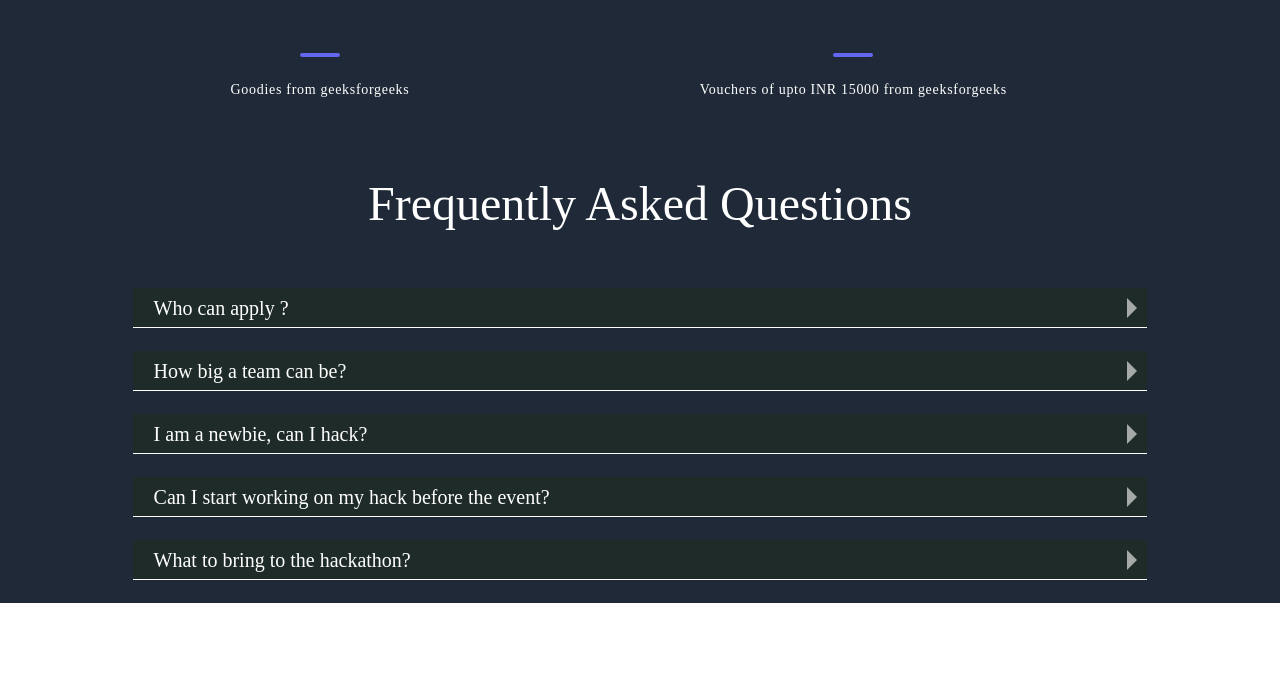
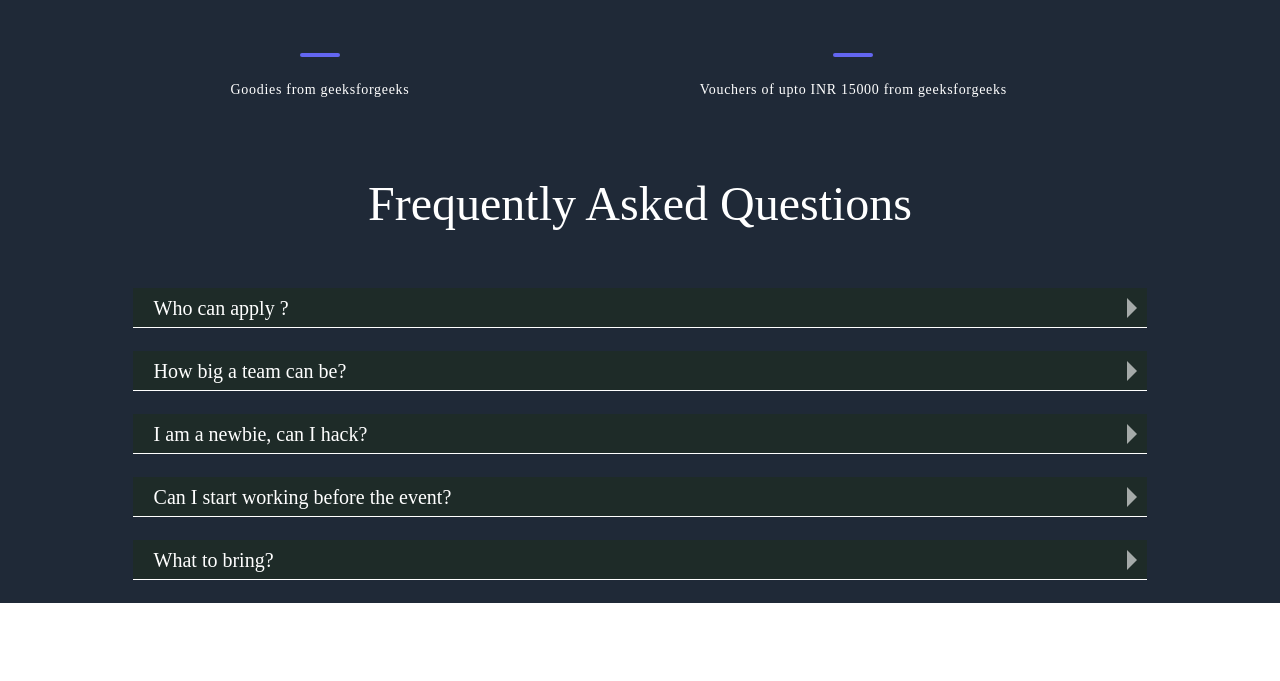
Before and after one commit to AhmadFaizan786/novathon-website, a plain HTML site: page index.html in a window 1280 px wide. Shown: the part 5370-6051 px from the top of the page. Drawn offline with nearby package versions, Linux system fonts and the light colour scheme.

Commit message:
faq Updated

```diff
--- a/index.html
+++ b/index.html
@@ -897,8 +897,8 @@
                 <!-- Fourth Accoridon Option -->
                 <div class="wow fadeInRight">
                     <span class="target-fix" id="accordion4"></span>
-                    <a href="#accordion4" id="open-accordion4" title="open">Can I start working on my hack before the event?</a>
-                    <a href="#accordion" id="close-accordion4" title="close">Can I start working on my hack before the event?</a>
+                    <a href="#accordion4" id="open-accordion4" title="open">Can I start working before the event?</a>
+                    <a href="#accordion" id="close-accordion4" title="close">Can I start working before the event?</a>
                     <div class="accordion-content">
                         <p>No. In the interest of fairness, students should not be working on their projects before hackCBS begins and we do not allow participants to work on
                           pre-existing projects. However, you can familiarize yourself with all the tools and technologies you intend to use beforehand.</p>
@@ -908,8 +908,8 @@
                 <!-- fifth Accoridon Option -->
                 <div class="wow fadeInLeft">
                     <span class="target-fix" id="accordion5"></span>
-                    <a href="#accordion5" id="open-accordion5" title="open">What to bring to the hackathon?</a>
-                    <a href="#accordion" id="close-accordion5" title="close">What to bring to the hackathon?</a>
+                    <a href="#accordion5" id="open-accordion5" title="open">What to bring?</a>
+                    <a href="#accordion" id="close-accordion5" title="close">What to bring?</a>
                     <div class="accordion-content">
                         <p>Please bring a valid university ID (or any student ID if in high school), a computer (preferably a laptop), chargers, internet connection and any hardware you will use
                           for your hack. No firearms, weapons, alcohol, or illegal drugs are allowed on campus.</p>
```
